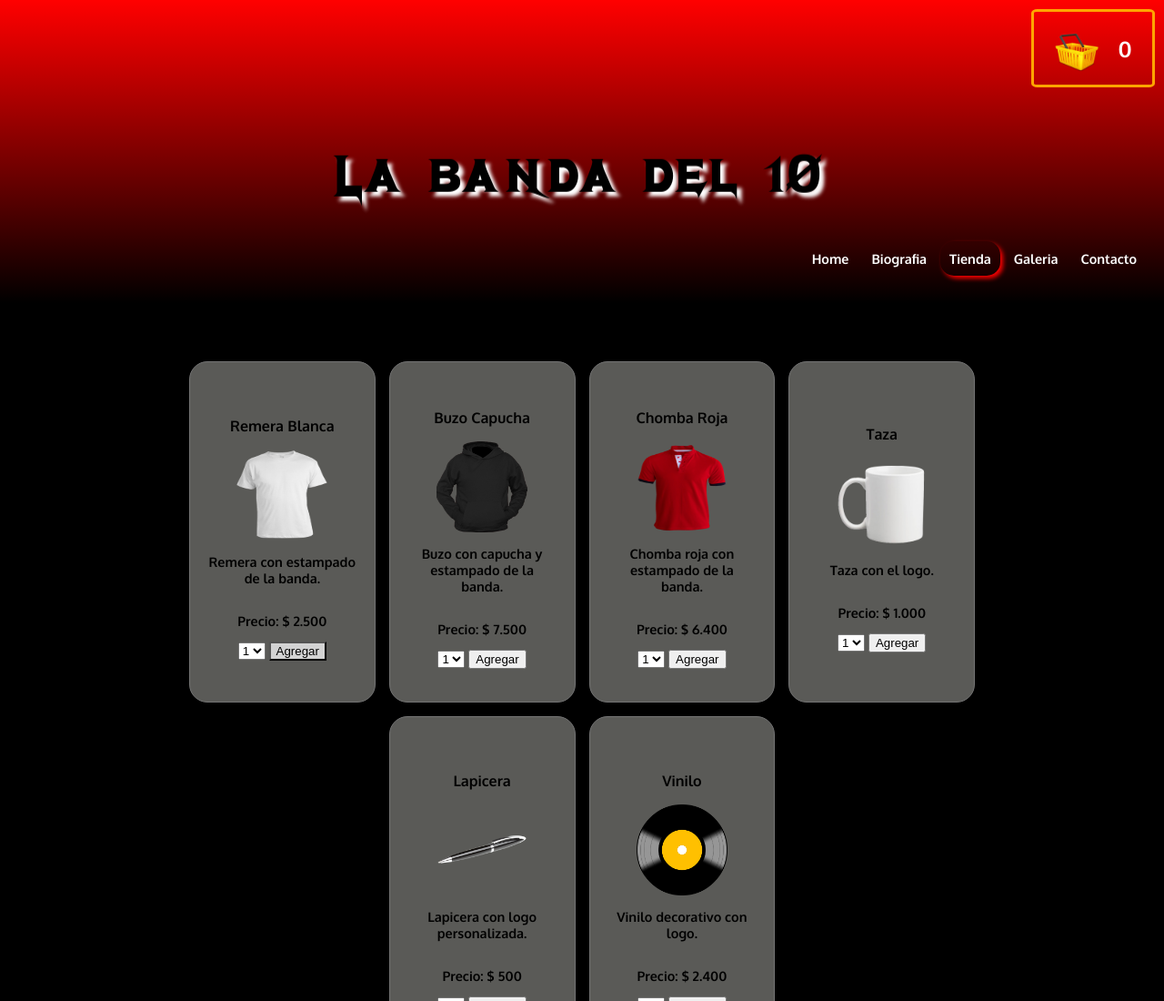
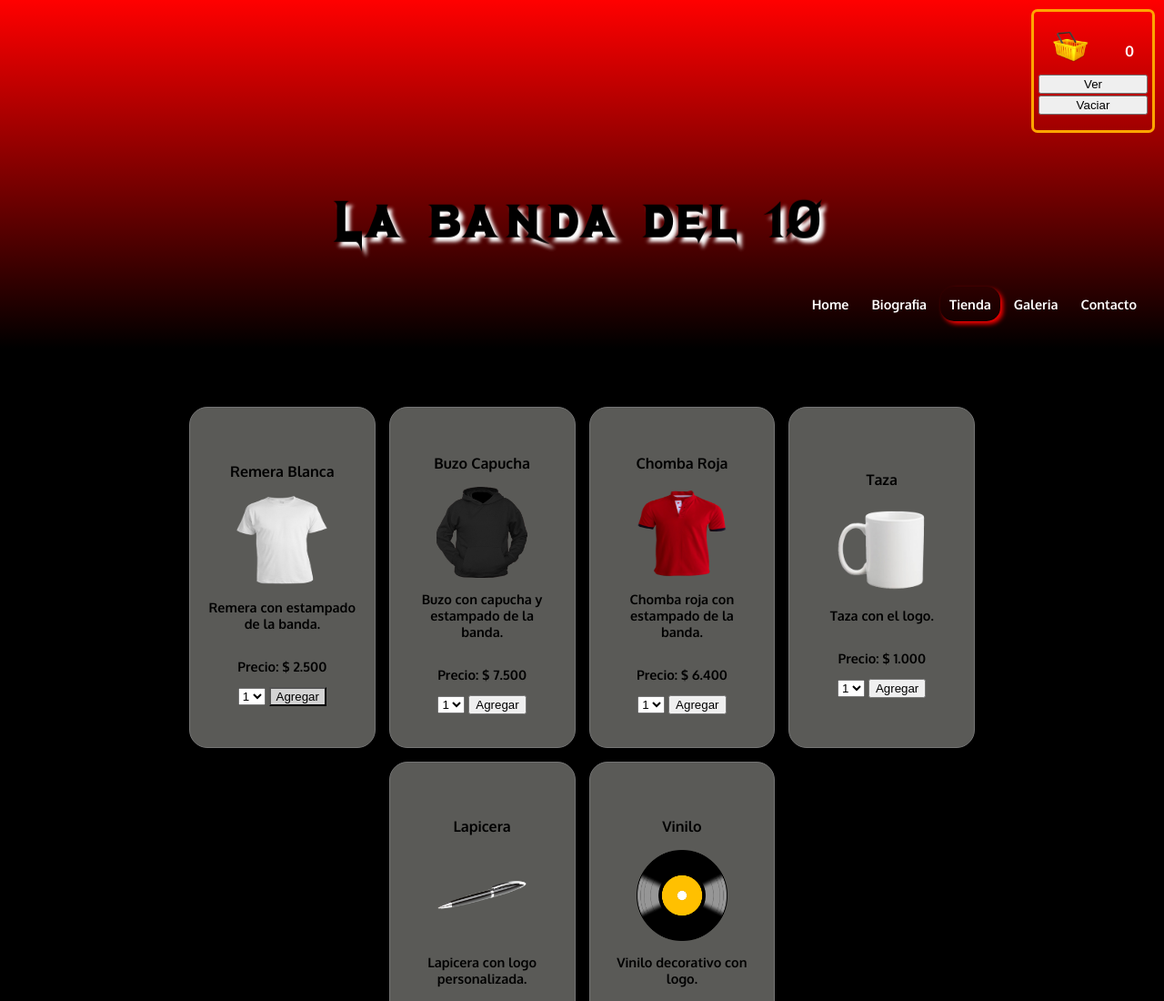
Before and after one commit to EmmanuelNRodriguez/proyecto_codo_a_codo, a plain HTML site: page pages/tienda.html in a window 1280 px wide. Shown: the top 1100 px of the page at 91% size. Drawn offline with Linux system fonts and the light colour scheme; no server answers.

Commit message:
Mejoras en tienda

```diff
--- a/css/tienda.css
+++ b/css/tienda.css
@@ -8,38 +8,56 @@
     width: 50%;
 }
 
+
 #contCarro{
     display: flex;
     flex-direction: row;
     justify-content: end;
     width: 50%;
-    /* align-items: center; */
 }
 
 #carro{
     display: flex;
-    flex-direction: row;
+    flex-direction: column;
     align-items: center;
     align-content: center;
     justify-content: center;
-    gap: 20px;
     border: 3px solid;
     border-color: orange;
     border-radius: 5%;
     margin: 10px;
     width: 130px;
-    height: 80px;
+    height: 130px;
+}
+
+#itemsCarr{
+    display: flex;
+    flex-direction: row;
+    justify-content: space-around;
+    width: 100%;
 }
 
 #carr{
-    padding-top: 5px;
-    width: 50px;
-    height: 50px;
+    width: 40px;
+    height: 40px;
 }
 
 #cantCarr{
-    font-size: 1.5rem;
+    font-size: 1rem;
     color: white;
+}
+
+#buttons{
+    display: flex;
+    flex-direction: column;
+    align-items: center;
+    align-content: center;
+    justify-content: center;
+    gap: 2px;
+}
+
+#buttons>button{
+    width: 120px;
 }
 
 #productos {
--- a/pages/tienda.html
+++ b/pages/tienda.html
@@ -27,8 +27,14 @@
                     </div>
                     <div id="contCarro">
                         <div id="carro">
+                            <div id="itemsCarr">
                                 <img src="../img/Carrito.png" id="carr" alt="carrito">
                                 <p id="cantCarr">0</p>
+                            </div>
+                            <div id="buttons">
+                                <button id="botVer" type="button">Ver</button>
+                                <button id="botVaciar" type="button">Vaciar</button>
+                            </div>
                         </div>
                     </div>
                 </div>
@@ -62,7 +68,7 @@
                         <option value="4">4</option>
                         <option value="5">5</option>
                     </select>
-                    <button id="addp1" type="button" onclick=sumarp1()>Agregar</button>
+                    <button id="addp1" type="button">Agregar</button>
                     </div>
                 </div>
                 <div class="producto">
@@ -78,7 +84,7 @@
                             <option value="4">4</option>
                             <option value="5">5</option>
                         </select>
-                        <button id="addp2" type="button" onclick=sumarp2()>Agregar</button>
+                        <button id="addp2" type="button">Agregar</button>
                     </div>
                 </div>
                 <div class="producto">
@@ -94,7 +100,7 @@
                             <option value="4">4</option>
                             <option value="5">5</option>
                         </select>
-                        <button id="addp3" type="button" onclick=sumarp3()>Agregar</button>
+                        <button id="addp3" type="button">Agregar</button>
                     </div>
                 </div>
                 <div class="producto">
@@ -110,7 +116,7 @@
                             <option value="4">4</option>
                             <option value="5">5</option>
                         </select>
-                        <button id="addp4" type="button" onclick=sumarp4()>Agregar</button>
+                        <button id="addp4" type="button">Agregar</button>
                     </div>
                 </div>
                 <div class="producto">
@@ -126,7 +132,7 @@
                             <option value="4">4</option>
                             <option value="5">5</option>
                         </select>
-                        <button id="addp5" type="button" onclick=sumarp5()>Agregar</button>
+                        <button id="addp5" type="button">Agregar</button>
                     </div>
                 </div>
                 <div class="producto">
@@ -142,7 +148,7 @@
                             <option value="4">4</option>
                             <option value="5">5</option>
                         </select>
-                        <button id="addp6" type="button" onclick=sumarp6()>Agregar</button>
+                        <button id="addp6" type="button">Agregar</button>
                     </div>
                 </div>
             </div>
```
Lines whose indentation alone changed are shown as unchanged.
